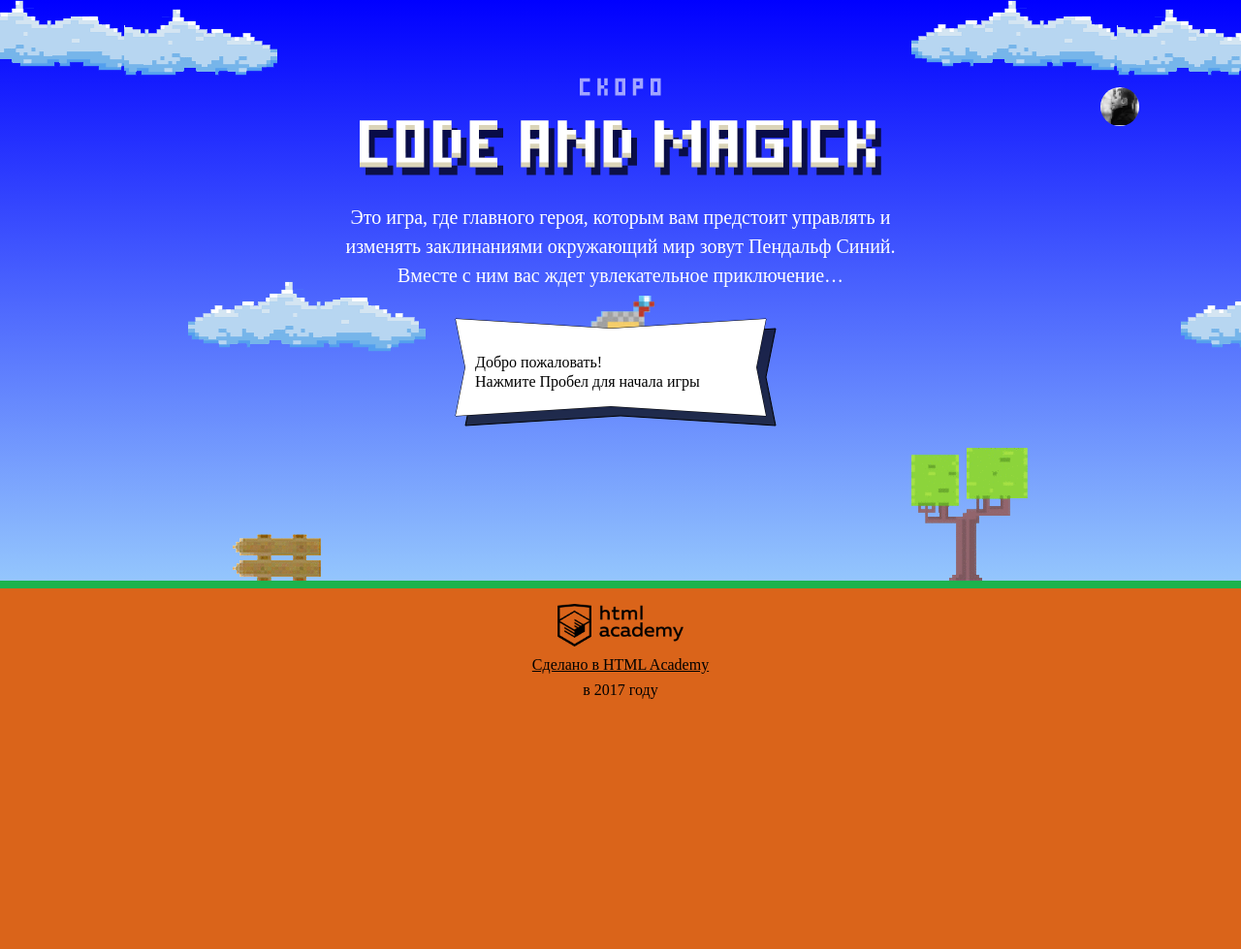
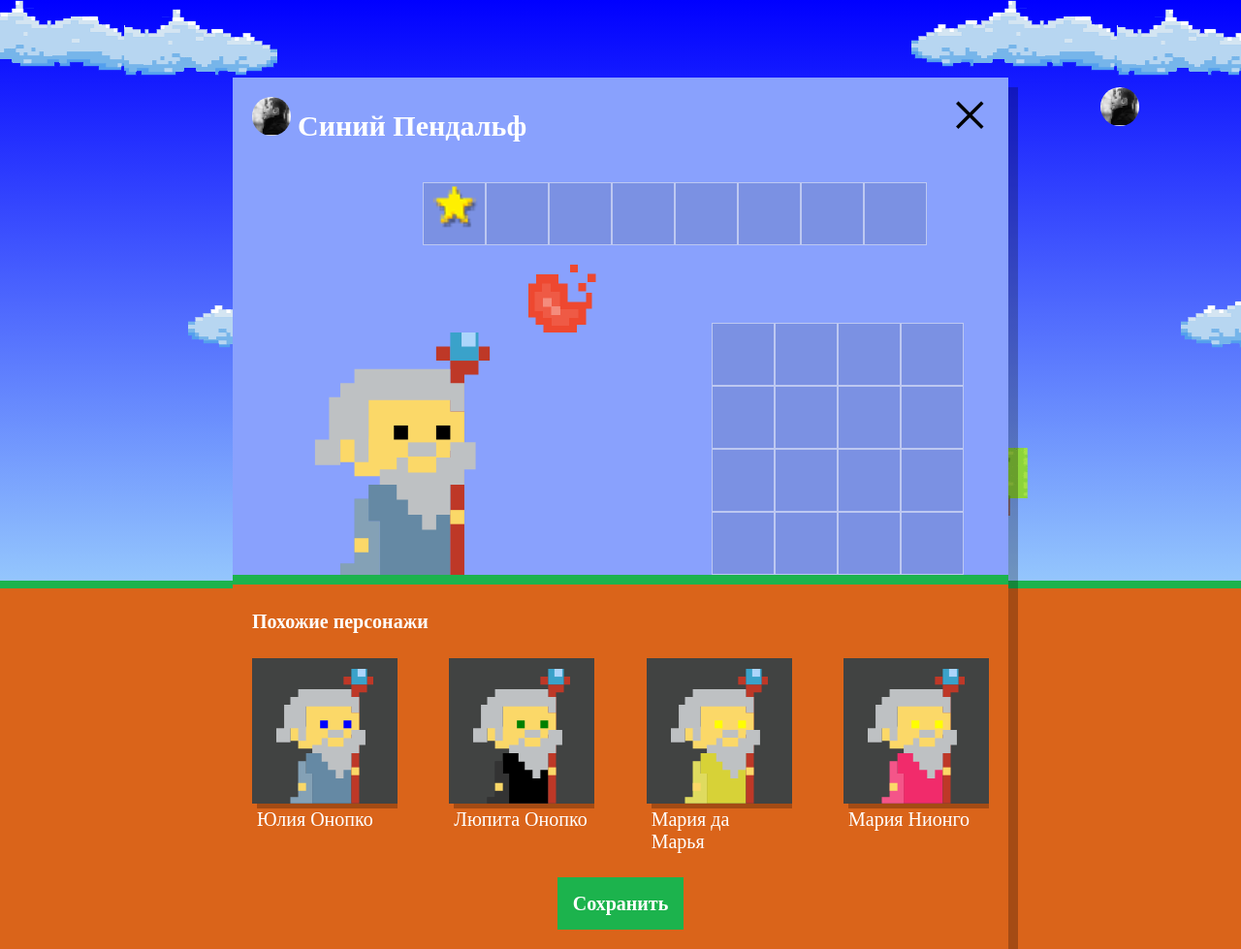
Before and after one commit to MiGlia/233300-code-and-magick-1, a website: page index.html in a window 1280 px wide. Shown: the whole page at 97% size. Before the commit the page ends 800 px from the top, so only its background shows below. Drawn offline with Linux system fonts and the light colour scheme; a web font is replaced by a local one.

Commit message:
clone wizard start

```diff
--- a/index.html
+++ b/index.html
@@ -212,6 +212,7 @@ return getWizardY = height/3 - getWizardHeight;
 </script>
 <script src="js/util.js"></script>
 <script src="js/stat.js"></script>
+<script src="js/setup.js"></script>
 <script src="js/game.js"></script>
 
 </body>
--- /dev/null
+++ b/js/setup.js
@@ -0,0 +1,57 @@
+'use strict';
+(function () {
+  var WIZARD_NAMES = ['Иван', 'Хуан Себастьян', 'Мария', 'Кристоф', 'Виктор', 'Юлия', 'Люпита', 'Вашингтон'];
+  var WIZARD_SURNAMES = ['да Марья', 'Верон', 'Мирабелла', 'Вальц', 'Онопко', 'Топольницкая', 'Нионго', 'Ирвинг'];
+  var WIZARD_COATCOLORS = ['rgb(101, 137, 164)', 'rgb(241, 43, 107)', 'rgb(146, 100, 161)', 'rgb(56, 159, 117)', 'rgb(215, 210, 55)', 'rgb(0, 0, 0)'];
+  var WIZARD_EYESCOLORS = ['black', 'red', 'blue', 'yellow', 'green'];
+
+  var userDialog = document.querySelector('.setup');
+
+  function getFullName() {
+    return window.util.getRandomValueFromArr(WIZARD_NAMES) + ' ' + window.util.getRandomValueFromArr(WIZARD_SURNAMES);
+  }
+
+  var wizards = [];
+  function createWazardArr(count, arr) {
+    for (var i = 0; i < count; i++) {
+      arr.push(
+          {name: getFullName(),
+            coatColor: window.util.getRandomValueFromArr(WIZARD_COATCOLORS),
+            eyesColor: window.util.getRandomValueFromArr(WIZARD_EYESCOLORS)}
+      );
+    }
+  }
+  createWazardArr(4, wizards);
+
+  userDialog.classList.remove('hidden');
+
+  var setupSimularBlock = document.querySelector('.setup-similar').classList.remove('hidden');
+  var similarListElement = document.querySelector('.setup-similar-list');
+  var similarWizardTemplate = document.querySelector('#similar-wizard-template').content;
+
+  function renderWizard(arr) {
+    var wizardElement = similarWizardTemplate.cloneNode(true);
+
+    wizardElement.querySelector('.setup-similar-label').textContent = arr.name;
+    wizardElement.querySelector('.wizard-coat').style.fill = arr.coatColor;
+    wizardElement.querySelector('.wizard-eyes').style.fill = arr.eyesColor;
+    return wizardElement;
+  }
+
+  var fragment = document.createDocumentFragment();
+
+  function drawWizards(arr) {
+    // for (var i = 0; i < arr.length; i++) {
+    //   fragment.appendChild(renderWizard(arr[i]));
+    //   similarListElement.appendChild(fragment);
+    // }
+
+    arr.forEach(function (item, i) {
+      fragment.appendChild(renderWizard(arr[i]));
+      similarListElement.appendChild(fragment);
+    }
+    );
+  }
+  drawWizards(wizards);
+
+})();
--- a/js/util.js
+++ b/js/util.js
@@ -17,9 +17,14 @@
     return getSortArr(arr)[([arr.length - 1])];
   }
 
+  function getRandomValueFromArr(arr) {
+    return arr[Math.floor(Math.random() * arr.length)];
+  }
+
   window.util = {
     getRandomValue: getRandomValue,
     getMaxElementFromArr: getMaxElementFromArr,
     getSortArr: getSortArr,
+    getRandomValueFromArr: getRandomValueFromArr
   };
 })();
```
